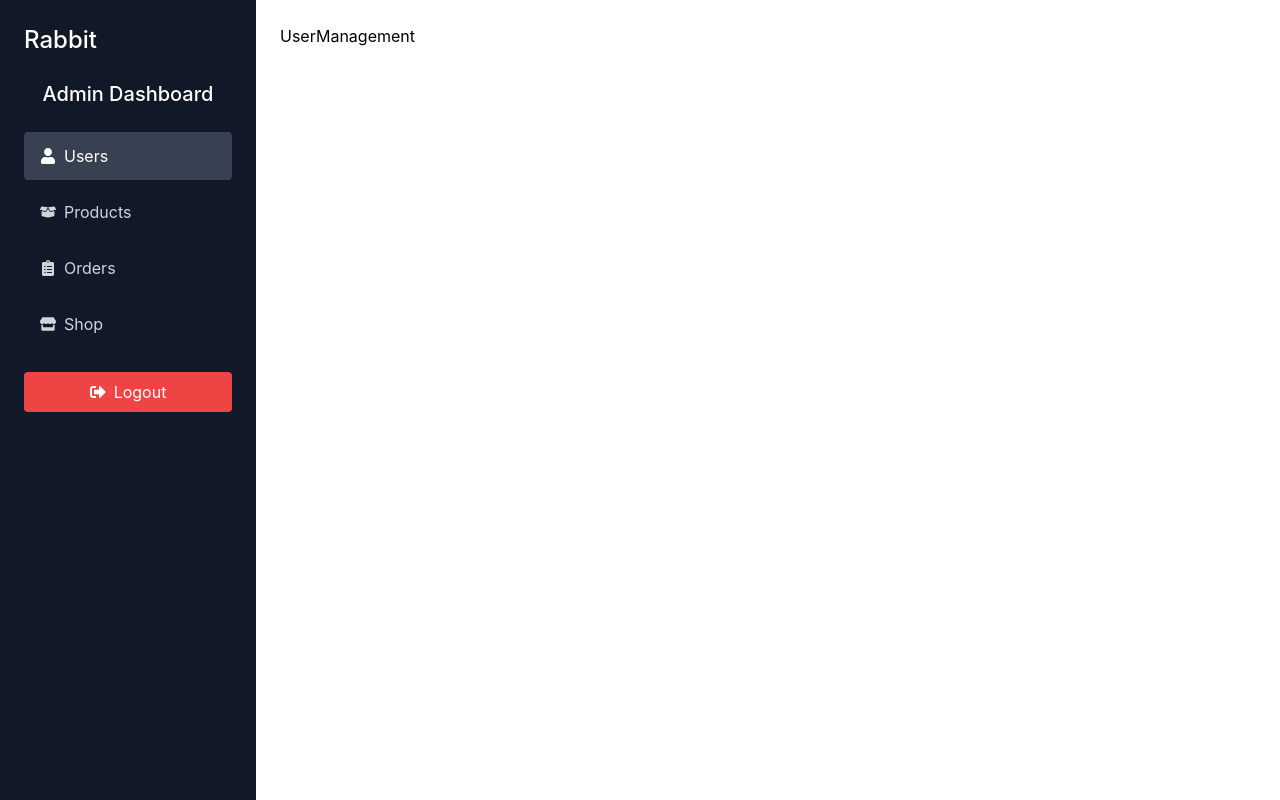
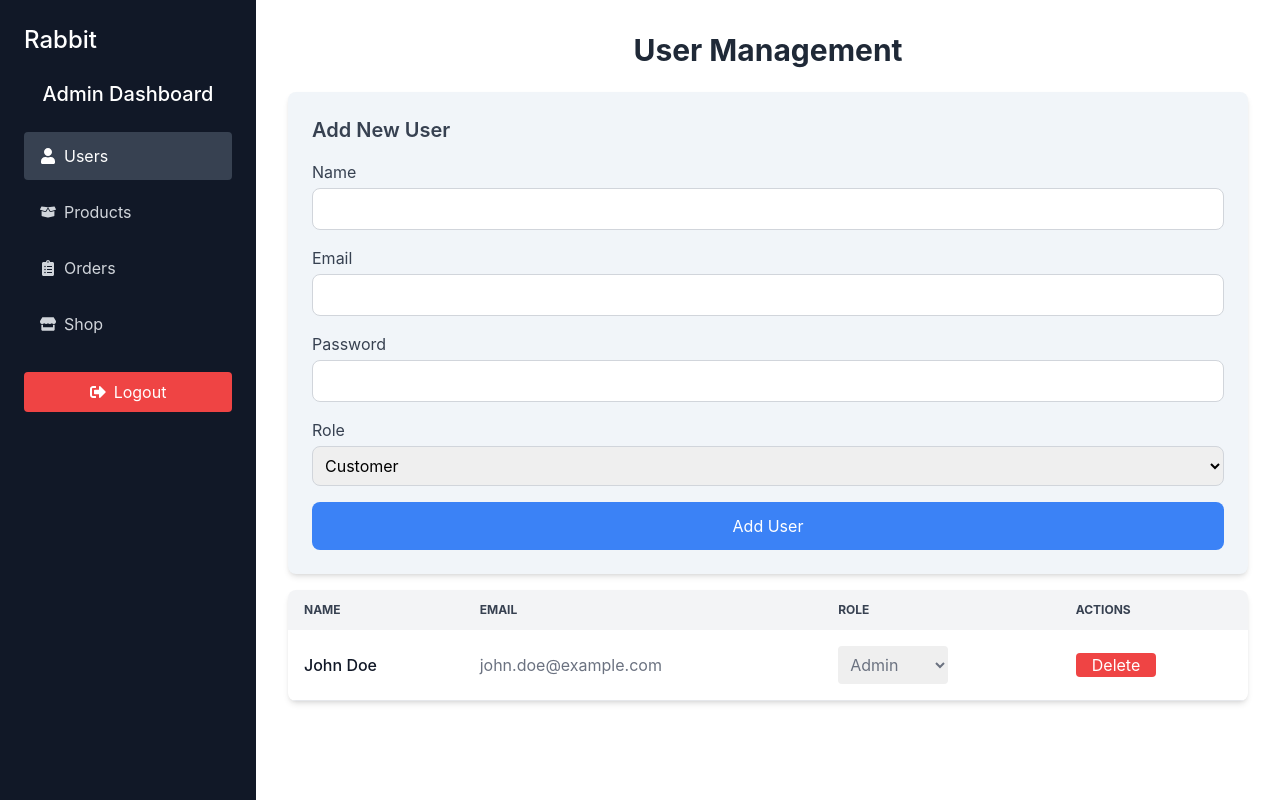
Before and after one commit to MuditRohilla1/Rabbit-ecommerce-, a React (Vite) app in the folder frontend/: page /admin/users in a window 1280 px wide. Built offline with nearby package versions, Linux system fonts and the light colour scheme.

Commit message:
UserManagment page done

```diff
--- a/frontend/src/components/admin/UserManagement.jsx
+++ b/frontend/src/components/admin/UserManagement.jsx
@@ -1,11 +1,165 @@
-
+import { useState } from "react";
 
 const UserManagement = () => {
+  const users = [
+    {
+      _id: 1100,
+      name: "John Doe",
+      email: "john.doe@example.com",
+      role: "admin",
+    },
+  ];
+
+  const [formData, setFormData] = useState({
+    name: "",
+    email: "",
+    password: "",
+    role: "customer",
+  });
+
+  const handleChange = (e) => {
+    setFormData({
+      ...formData,
+      [e.target.name]: e.target.value,
+    });
+  };
+
+  const handleSubmit = (e) => {
+    e.preventDefault();
+    console.log(formData);
+    setFormData({
+      name: "",
+      email: "",
+      password: "",
+      role: "customer",
+    });
+  };
+
+  const handleRoleChange = (userId, newRole) => {
+    console.log({
+      id: userId,
+      role: newRole,
+    });
+  };
+
+  const handleDeleteUser = (userId) => {
+    if (window.confirm("Are you sure you want to delete this user?")) {
+      console.log(userId);
+    }
+  };
+
   return (
-    <div>
-      UserManagement
+    <div className="max-w-6xl mx-auto p-2">
+      <h2 className="text-3xl font-bold mb-6 text-center text-gray-800">
+        User Management
+      </h2>
+      {/* Add New User Form */}
+      <div className=" bg-slate-100 p-6 rounded-lg shadow-md">
+        <h3 className="text-xl font-semibold mb-4 text-gray-700">
+          Add New User
+        </h3>
+        <form onSubmit={handleSubmit} className="space-y-4">
+          <div>
+            <label className="block text-gray-700 mb-1">Name</label>
+            <input
+              type="text"
+              name="name"
+              value={formData.name}
+              onChange={handleChange}
+              className="w-full p-2 border border-gray-300 rounded-lg focus:outline-none focus:ring-2 focus:ring-blue-400"
+              required
+            />
+          </div>
+
+          <div>
+            <label className="block text-gray-700 mb-1">Email</label>
+            <input
+              type="email"
+              name="email"
+              value={formData.email}
+              onChange={handleChange}
+              className="w-full p-2 border border-gray-300 rounded-lg focus:outline-none focus:ring-2 focus:ring-blue-400"
+              required
+            />
+          </div>
+
+          <div>
+            <label className="block text-gray-700 mb-1">Password</label>
+            <input
+              type="password"
+              name="password"
+              value={formData.password}
+              onChange={handleChange}
+              className="w-full p-2 border border-gray-300 rounded-lg focus:outline-none focus:ring-2 focus:ring-blue-400"
+              required
+            />
+          </div>
+
+          <div>
+            <label className="block text-gray-700 mb-1">Role</label>
+            <select
+              name="role"
+              value={formData.role}
+              onChange={handleChange}
+              className="w-full p-2 border border-gray-300 rounded-lg focus:outline-none focus:ring-2 focus:ring-blue-400"
+            >
+              <option value="customer">Customer</option>
+              <option value="admin">Admin</option>
+            </select>
+          </div>
+
+          <button
+            type="submit"
+            className="w-full bg-blue-500 text-white p-3 rounded-lg hover:bg-blue-600 transition"
+          >
+            Add User
+          </button>
+        </form>
+      </div>
+
+      {/* User List Management */}
+      <div className="overflow-x-auto shadow-md sm:rounded-lg mt-4">
+        <table className=" min-w-full text-left text-gray-500">
+          <thead className="bg-gray-100 text-xs uppercase text-gray-700">
+            <tr>
+              <th className="py-3 px-4">Name</th>
+              <th className="py-3 px-4">Email</th>
+              <th className="py-3 px-4">Role</th>
+              <th className="py-3 px-4">Actions</th>
+            </tr>
+          </thead>
+          <tbody>
+            {users.map((user) => (
+              <tr key={user._id} className=" border-b hover:bg-gray-50">
+                <td className=" p-4 font-medium text-gray-900 whitespace-nowrap">
+                  {user.name}
+                </td>
+                <td className=" p-4">{user.email}</td>
+                <td className=" p-4">
+                  <select
+                    value={user.role}
+                    onChange={(e) => handleRoleChange(user._id, e.target.value)}
+                    className="p-2 rounded"
+                  >
+                    <option value="customer">Customer</option>
+                    <option value="admin">Admin</option>
+                  </select>
+                </td>
+                <td className=" p-4">
+                  <button
+                    onClick={() => handleDeleteUser(user._id)}
+                    className="bg-red-500 text-white px-4 rounded hover:bg-red-600"
+                  >
+                    Delete
+                  </button>
+                </td>
+              </tr>
+            ))}
+          </tbody>
+        </table>
+      </div>
     </div>
-  )
-}
+  );
+};
 
-export default UserManagement
+export default UserManagement;
```
